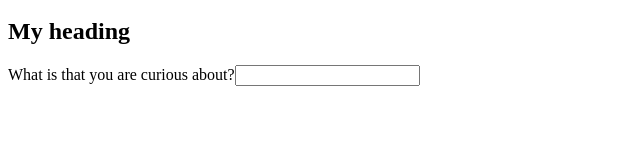
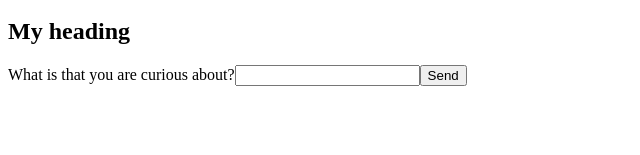
Before and after one commit to sarjir/ExperimentSaga, a React (Create React App) app: page / in a window 1280 px wide. Shown: the part 136-291 px from the top of the page, without its empty margins (0-640 px from the left). Built offline with nearby package versions, Linux system fonts and the light colour scheme; no server answers; the database is empty.

Commit message:
add send button

```diff
--- a/FirstPage/index.tsx
+++ b/FirstPage/index.tsx
@@ -23,10 +23,16 @@ const FirstPage = () => {
 
     fetchData();
   }, []);
+
+  const handleOnClick = () => {
+    console.log('clicked');
+  };
+
   return (
     <div>
       <label htmlFor="question">What is that you are curious about?</label>
       <input id="question" type="text" />
+      <button onClick={handleOnClick}>Send</button>
     </div>
   );
 };
```
